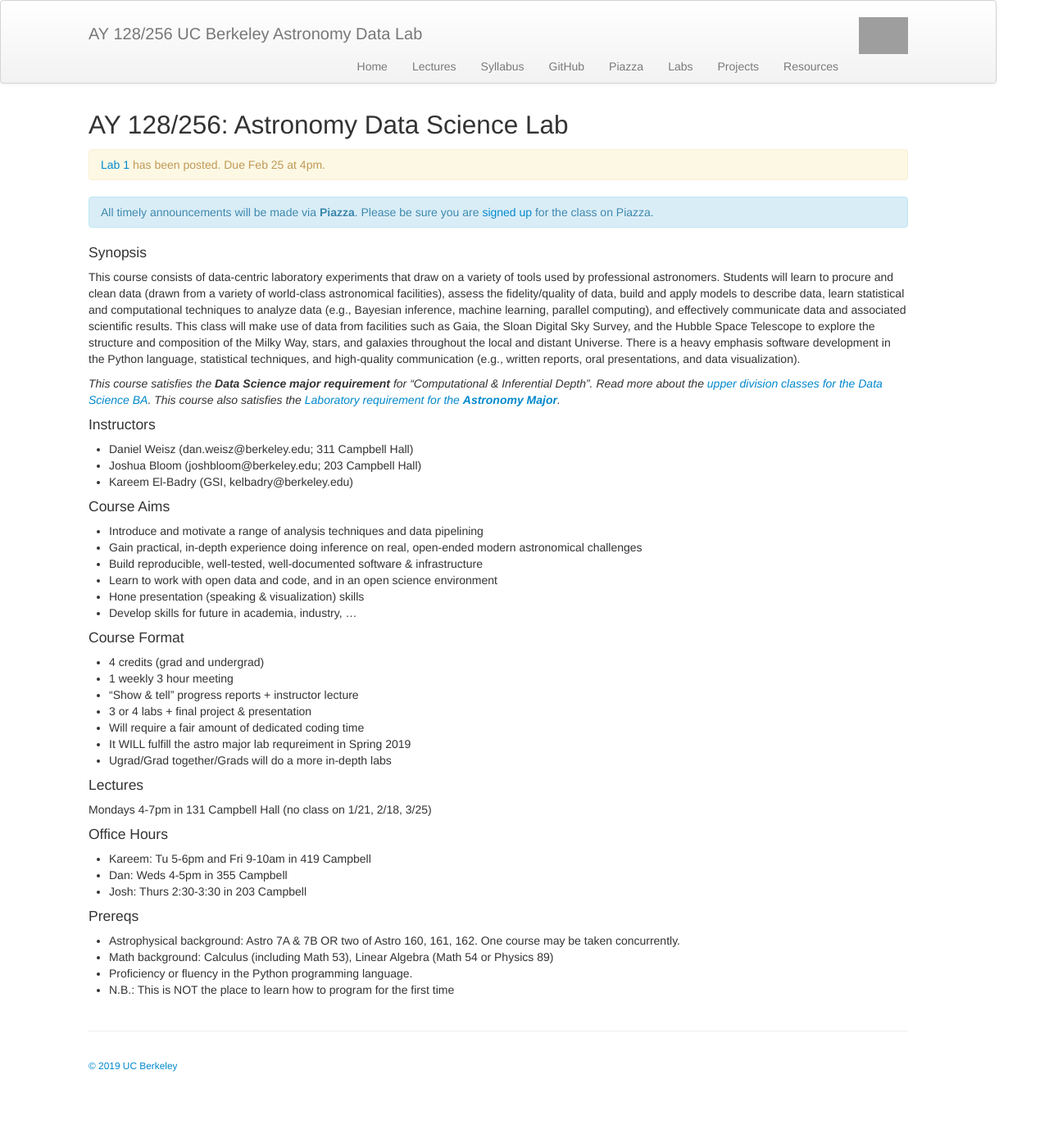
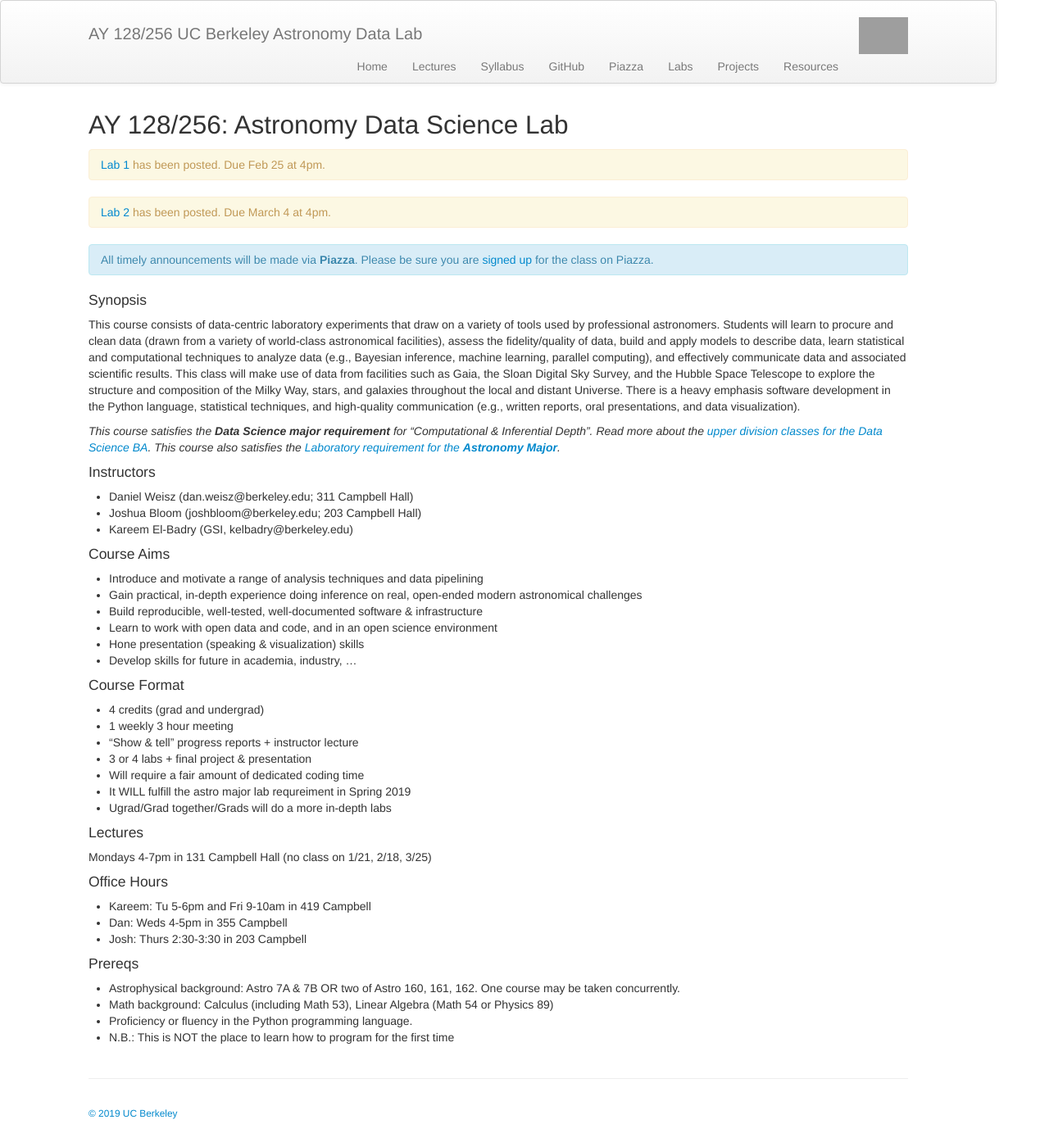
Before and after one commit to ucb-datalab/ucb-datalab.github.io, a Jekyll site: the page built from index.md, in a window 1280 px wide. Shown: the whole page at 82% size. Built offline with Jekyll 4.4.1, drawn with Linux system fonts in a browser that asks for light colours; before the commit the page ends 1331 px from its top, so only the background shows below that; grey boxes are pictures that could not be loaded.

Commit message:
adding lab 2

```diff
--- a/index.md
+++ b/index.md
@@ -8,6 +8,10 @@ title: Astronomy Data Science Lab
 
 <div class="alert alert-primary" role="alert">
  <a href="https://github.com/ucb-datalab/course-materials/blob/master/Labs/Lab_1_Ast128_2019.pdf">Lab 1</a> has been posted. Due Feb 25 at 4pm.
+</div>
+
+<div class="alert alert-primary" role="alert">
+ <a href="https://github.com/ucb-datalab/course-materials/blob/master/Labs/Lab_2_Ast128_2019.pdf">Lab 2</a> has been posted. Due March 4 at 4pm.
 </div>
 
 <div class="alert alert-info" role="alert">
```
